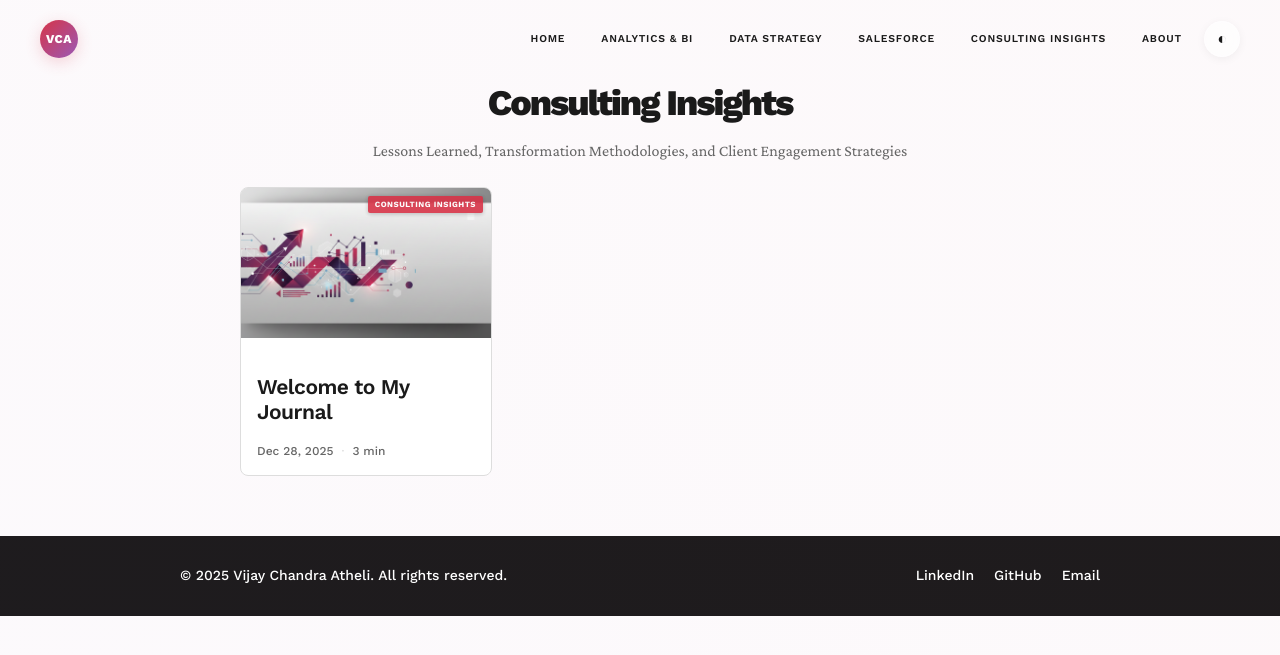
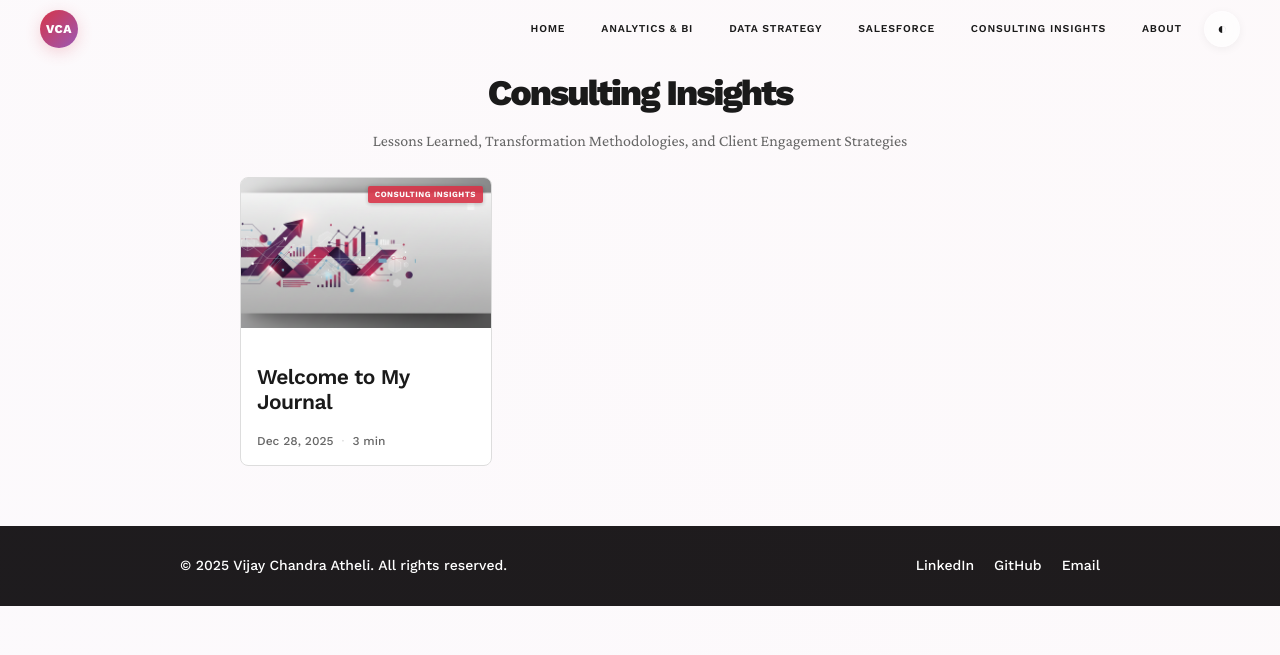
Before and after one commit to VijayChandraAtheli/vijaychandraatheli.com, a Jekyll site: the page built from pages/consulting-insights.md, in a window 1280 px wide. Shown: the top 655 px of the page. Built offline with Jekyll 4.4.1, drawn with Linux system fonts in a browser that asks for light colours.

Commit message:
CSS updates

```diff
--- a/assets/css/main.css
+++ b/assets/css/main.css
@@ -42,7 +42,7 @@ body {
     line-height: 1.4;
     font-size: 18px;
     transition: background 0.3s ease, color 0.3s ease;
-    padding-top: 20px;  /* REDUCED - tighter spacing for ~58px header */
+    padding-top: 10px;  /* REDUCED - tighter spacing for ~58px header */
 }
 
 /* ==========================================================================
@@ -129,7 +129,7 @@ body.dark-mode .theme-toggle:hover {
     -webkit-backdrop-filter: blur(20px) saturate(180%);
     border-bottom: 1px solid rgba(26, 26, 26, 0.08);
     z-index: 9999;
-    padding: 10px 40px;
+    padding: 10px 40px 10px 40px;
     transition: all 0.3s cubic-bezier(0.4, 0, 0.2, 1);
 }
 
@@ -981,7 +981,7 @@ body.dark-mode .article-footer {
 
 @media (max-width: 992px) {
     body {
-        padding-top: 20px;  /* CONSISTENT - same as desktop */
+        padding-top: 10px;  /* CONSISTENT - same as desktop */
     }
 
     .container {
```
